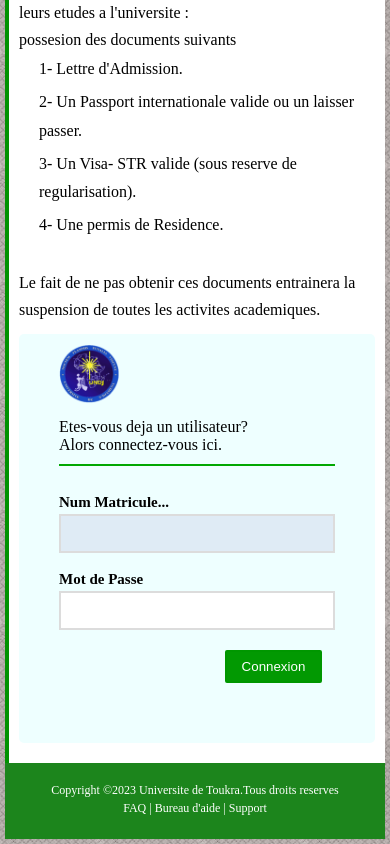
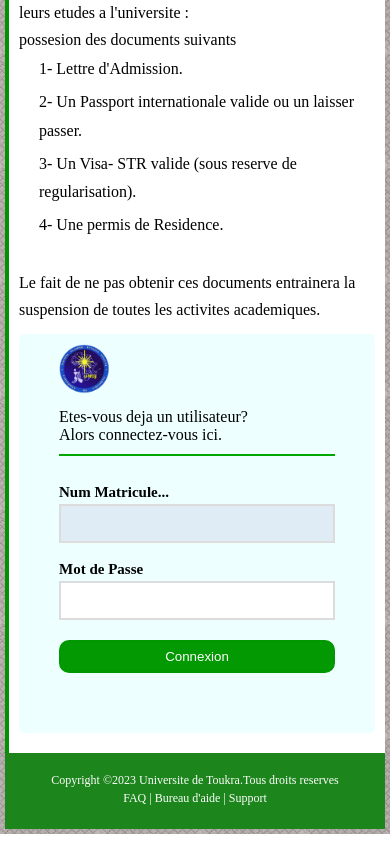
Before and after one commit to Kal1be/Toukra-universite, a plain HTML site: page index.html in a window 390 px wide. Shown: the part 516-1360 px from the top of the page. Drawn offline with Linux system fonts and the light colour scheme.

Commit message:
modification du css

```diff
--- a/css/sign.css
+++ b/css/sign.css
@@ -121,14 +121,17 @@ padding: 5px 20px;
 }
 .form .submit{
     text-align: center;
-    margin: 20px 30px;
-    margin-left: 180px;
+    margin: 20px 0;
     padding: 7px 15px;
     color: white;
     background-color: rgb(2, 153, 2);
     border: 2px solid rgb(0, 151, 0);
-    border-radius: 2px;
-
+    border-radius: 10px;
+    width: 100%;
+    transition: .33s linear;
+}
+.form .submit:hover{
+    border-radius: 0;
 }
 .input{
    border: 2px solid azure;
@@ -195,7 +198,7 @@ padding: 5px 20px;
     }
     .form img{
         margin-left: 0;
-        width: 60px;
+        width: 50px;
     }
     .form p{
         font-size: 16px;
@@ -203,7 +206,10 @@ padding: 5px 20px;
         margin: 0 0;
     }
    .form .submit{
-        margin-left: 60%;
+        /* margin-left: 60%; */
+        margin-left: 0;
+        width: 100%;
+
     }
     .contenu input{
         padding: 10px 0;
```
